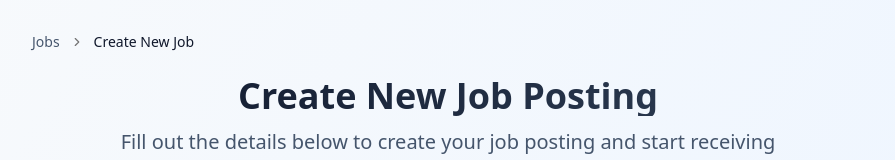
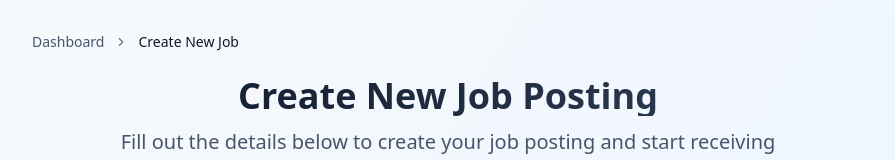
Before and after one commit to zakroum-hicham/forsaAI, a Next.js app: page /jobs/create in a window 1280 px wide. Shown: the top 160 px of the page, without its empty margins (192-1087 px from the left). Built offline with nearby package versions, Linux system fonts and the light colour scheme.

Commit message:
fix: update UI

```diff
--- a/src/components/jobs/JobForm.tsx
+++ b/src/components/jobs/JobForm.tsx
@@ -230,7 +230,7 @@ Additional Information:
             <BreadcrumbList>
               <BreadcrumbItem>
                 <BreadcrumbLink asChild>
-                  <Link href="/jobs" className="text-slate-600 hover:text-slate-900">Jobs</Link>
+                  <Link href="/dashboard" className="text-slate-600 hover:text-slate-900">Dashboard</Link>
                 </BreadcrumbLink>
               </BreadcrumbItem>
               <BreadcrumbSeparator />
@@ -257,15 +257,16 @@ Additional Information:
           <div className="text-center mb-8">
             {mode === 'edit' && (
               <div className="flex items-center justify-center mb-3">
-                <Button
-                  variant="ghost"
-                  size="sm"
-                  onClick={() => router.back()}
-                  className="mr-4 text-slate-600 hover:text-slate-900"
-                >
+                <Link href={`/jobs/${job?.id}`}>
+                  <Button
+                    variant="ghost"
+                    size="sm"
+                    className="mr-4 text-slate-600 hover:text-slate-900"
+                  >
                   <ArrowLeft className="w-4 h-4 mr-1" />
-                  Back to Details
+                  Details Page
                 </Button>
+                </Link>
                 {job && (
                   <Badge variant={job.status === 'ACTIVE' ? 'default' : 'secondary'}>
                     {job.status}
```
